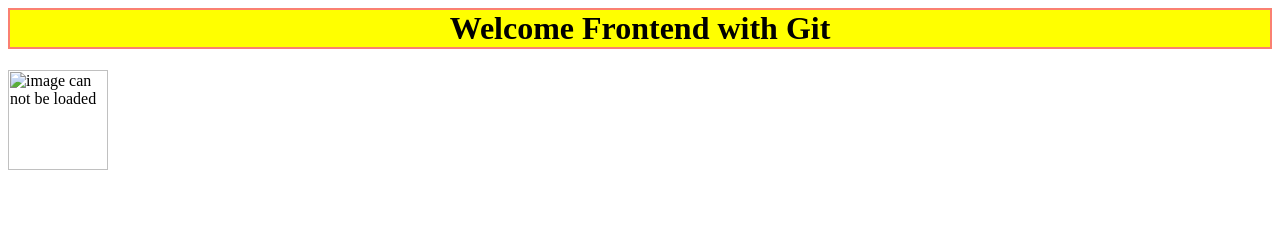
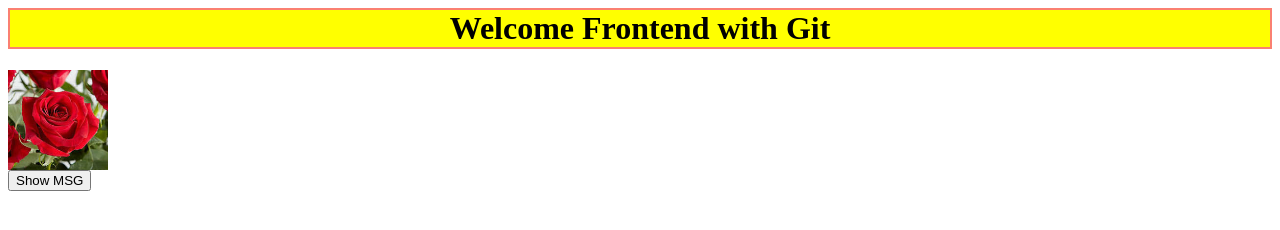
Before and after one commit to NawalZaki/Frontend_BeniSuif, a plain HTML site: page Index.html in a window 1280 px wide. Drawn offline with Linux system fonts and the light colour scheme.

Commit message:
I add Image and Script js

```diff
--- a/Index.html
+++ b/Index.html
@@ -7,6 +7,9 @@
 </head>
 <body>
     <h1>Welcome Frontend with Git</h1>
-    <img src="" width="100" height="100" alt="image can not be loaded">
+    <img src="image1.jpeg" width="100" height="100" alt="image can not be loaded">
+    <br>
+    <button onclick="showMSG()">Show MSG</button>
+    <script src="script.js"></script>
 </body>
 </html>
--- /dev/null
+++ b/script.js
@@ -0,0 +1,4 @@
+function showMSG()
+{
+    alert("welcome")
+}
```
Also changed, not shown: image1.jpeg (added).
